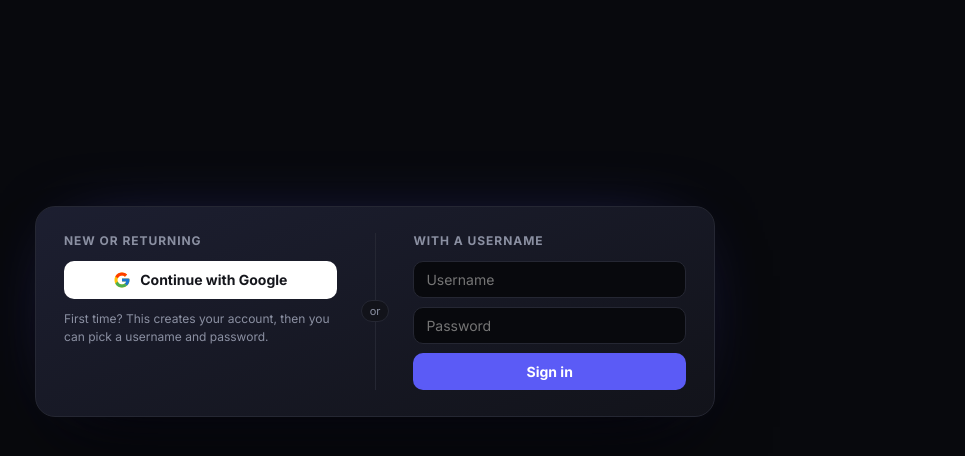
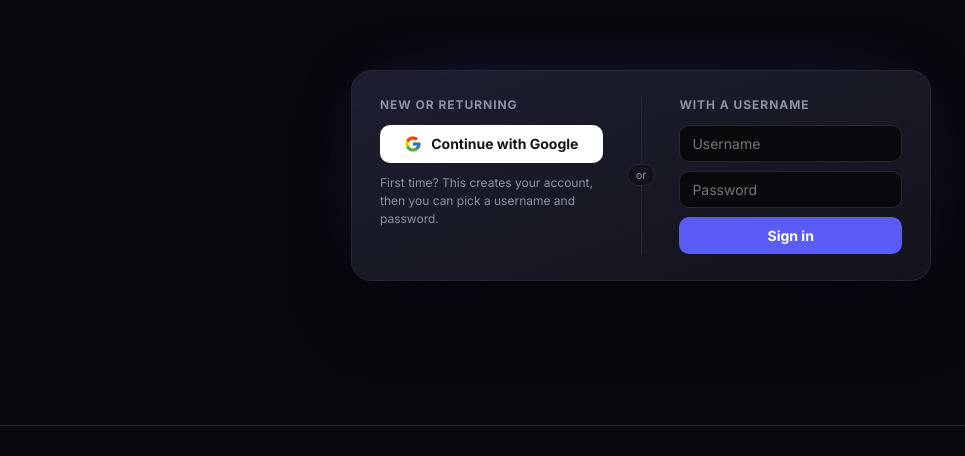
Before and after one commit to njagan04/Gnatt-For-Me, a Next.js app: page / in a window 1280 px wide. Shown: the part 5767-6223 px from the top of the page, without its empty margins (265-1230 px from the left). Built offline with nearby package versions, Linux system fonts and the light colour scheme; no server answers.

Commit message:
Landing: headline left, sign-in card right; glide re-aims as sections render

```diff
--- a/app/landing/SignInPanel.js
+++ b/app/landing/SignInPanel.js
@@ -21,14 +21,15 @@ export function SignInLink() {
     const el = document.getElementById('signin');
     if (!el || matchMedia('(prefers-reduced-motion: reduce)').matches) return;
     e.preventDefault();
-    const from = scrollY,
-      to = el.getBoundingClientRect().top + scrollY - (innerHeight - el.offsetHeight) / 2;
-    const ms = Math.min(2000, Math.max(1200, Math.abs(to - from) / 4));
+    // Sections below lazy-render (content-visibility), so the page grows while we glide: re-aim every frame.
+    const target = () => el.getBoundingClientRect().top + scrollY - Math.max(0, (innerHeight - el.offsetHeight) / 2);
+    const from = scrollY;
+    const ms = Math.min(2000, Math.max(1200, Math.abs(target() - from) / 4));
     const ease = t => (t < 0.5 ? 4 * t * t * t : 1 - (-2 * t + 2) ** 3 / 2);
     const t0 = performance.now();
     const step = now => {
       const t = Math.min(1, (now - t0) / ms);
-      scrollTo({ top: from + (to - from) * ease(t), behavior: 'instant' });
+      scrollTo({ top: from + (target() - from) * ease(t), behavior: 'instant' });
       if (t < 1) requestAnimationFrame(step);
     };
     requestAnimationFrame(step);
--- a/app/landing/landing.css
+++ b/app/landing/landing.css
@@ -226,7 +226,7 @@ html:has(.lp)::-webkit-scrollbar-thumb:hover {
   scroll-margin-top: 30vh;
 }
 .lp-si-card {
-  width: min(680px, 100%);
+  width: min(580px, 100%);
   display: grid;
   grid-template-columns: 1fr auto 1fr;
   gap: 24px;
@@ -959,15 +959,21 @@ html:has(.lp)::-webkit-scrollbar-thumb:hover {
 }
 
 /* ---------- end ---------- */
+/* closing section: headline on the left, sign-in card on the right */
 .lp-end {
   position: relative;
   z-index: 2;
-  text-align: center;
-  padding: 16vh 16px 18vh;
+  display: grid;
+  grid-template-columns: minmax(0, 1fr) minmax(0, 580px);
+  align-items: center;
+  gap: clamp(24px, 4vw, 56px);
+  max-width: 1240px;
+  margin: 0 auto;
+  padding: 16vh clamp(16px, 5vw, 72px) 18vh;
 }
 .lp-end h2 {
-  margin: 0 0 30px;
-  font-size: clamp(30px, 4.4vw, 52px);
+  margin: 0;
+  font-size: clamp(30px, 3.4vw, 44px);
   letter-spacing: -0.04em;
   line-height: 1.02;
   animation: lp-card-in linear both;
@@ -1192,6 +1198,10 @@ html:has(.lp)::-webkit-scrollbar-thumb:hover {
 }
 
 @media (max-width: 860px) {
+  .lp-end {
+    grid-template-columns: 1fr;
+    text-align: center;
+  }
   .lp-cards {
     grid-template-columns: 1fr;
   }
```
